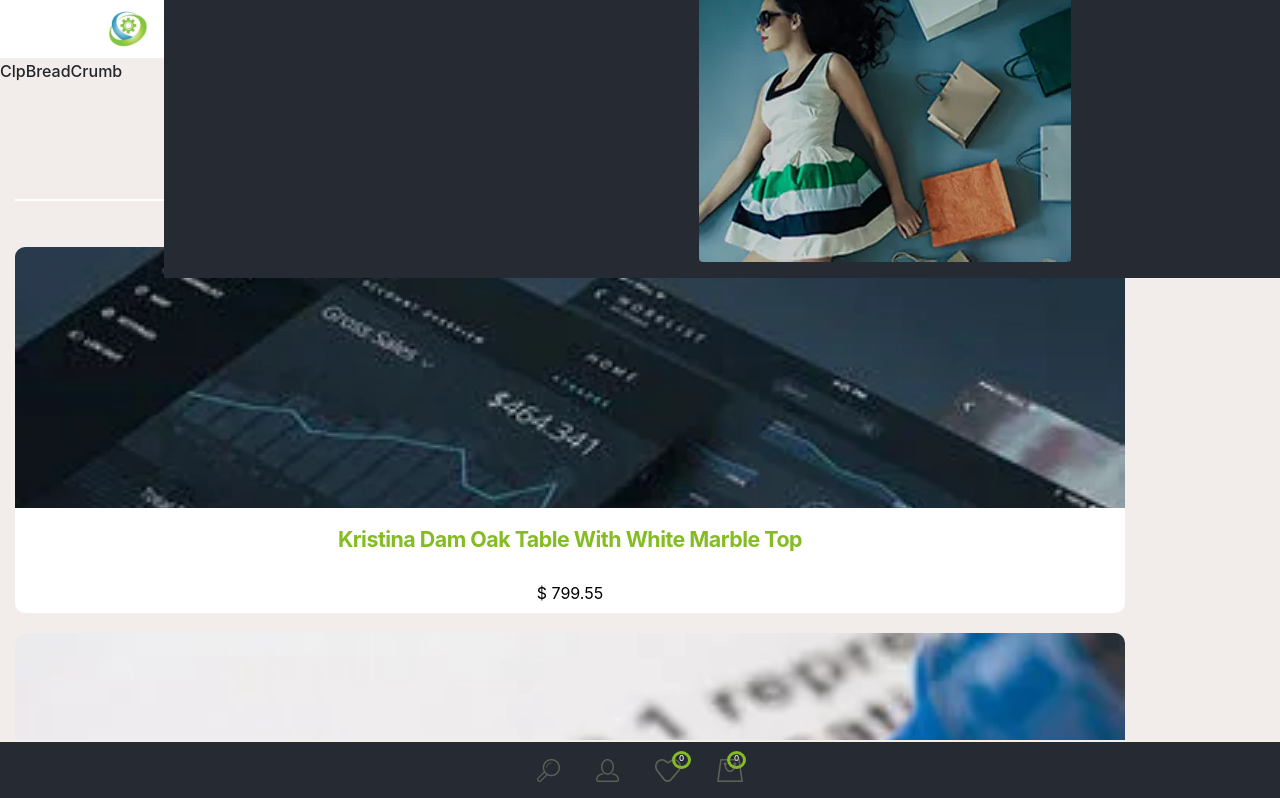
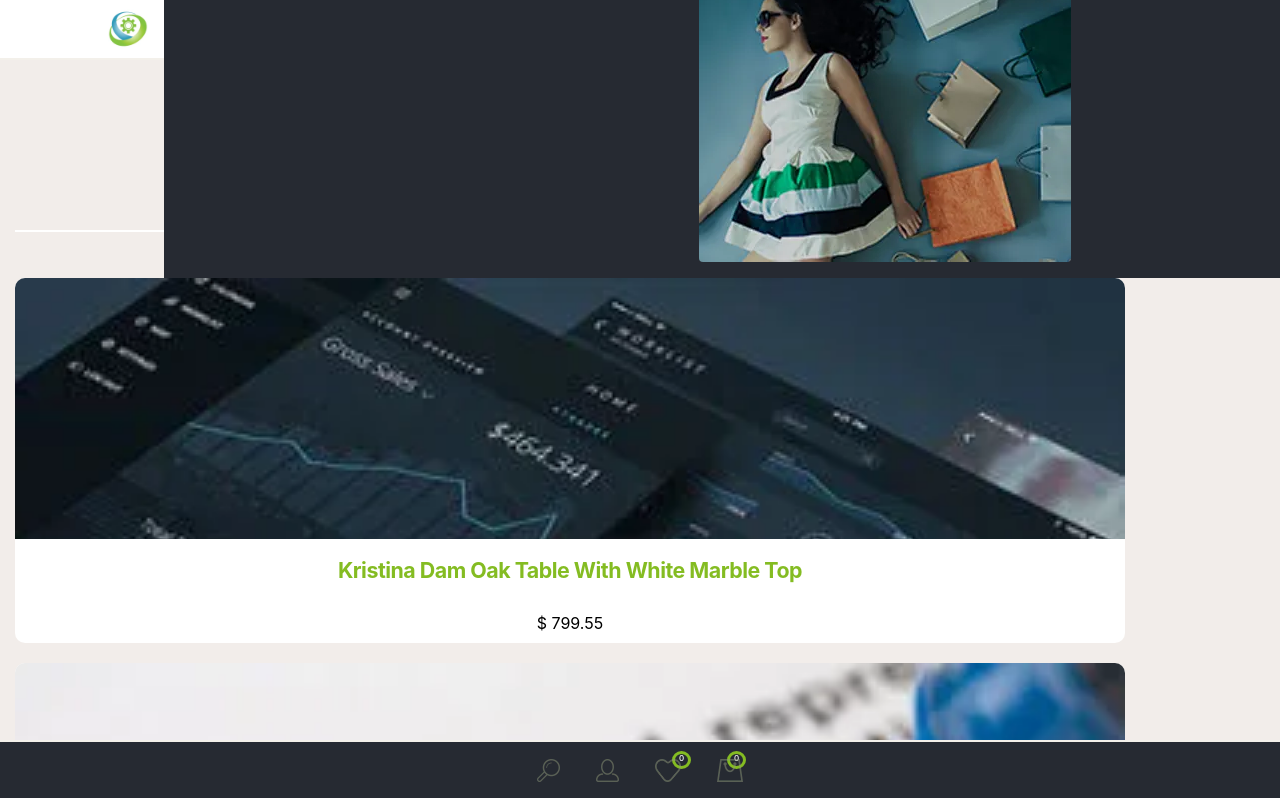
Before and after one commit to Daniel9501/project-osf, a React (Create React App) app in the folder osf-react/: page /CategoryLanding in a window 1280 px wide. Shown: the top 798 px of the page. Built offline with nearby package versions, Linux system fonts and the light colour scheme.

Commit message:
Bread Crumbs in category landing page

```diff
--- a/osf-react/src/components/CLPMobile/BreadCrumb/ClpBreadCrumb.css
+++ b/osf-react/src/components/CLPMobile/BreadCrumb/ClpBreadCrumb.css
@@ -0,0 +1,19 @@
+.clpBread{
+    width: 50%;
+    display: flex;
+    justify-content: space-between;
+    margin-left: auto;
+    margin-right: auto;
+    font-size: .9rem;
+    margin-top: 20px;
+}
+
+.clpBread a{
+    text-decoration: none;
+    color: black;
+}
+
+
+.clpBread a .homeCrumb{
+    color: rgb(132,188,34);
+}
--- a/osf-react/src/components/CLPMobile/BreadCrumb/ClpBreadCrumb.js
+++ b/osf-react/src/components/CLPMobile/BreadCrumb/ClpBreadCrumb.js
@@ -1,11 +1,14 @@
 import React from 'react';
+import {Link} from 'react-router-dom';
 
 import './ClpBreadCrumb.css';
 
 function ClpBreadCrumb() {
     return (
-        <div>
-            <h6>ClpBreadCrumb</h6>
+        <div className="clpBread">
+            <Link to="/Home"><span className="homeCrumb">Home</span></Link>
+            <p>/</p>
+            <Link to="/CategoryLanding">Category Landing</Link>
         </div>
     );
   }
```
